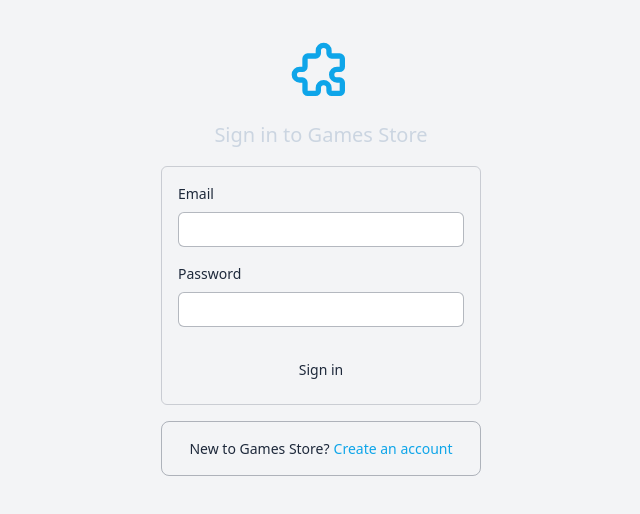
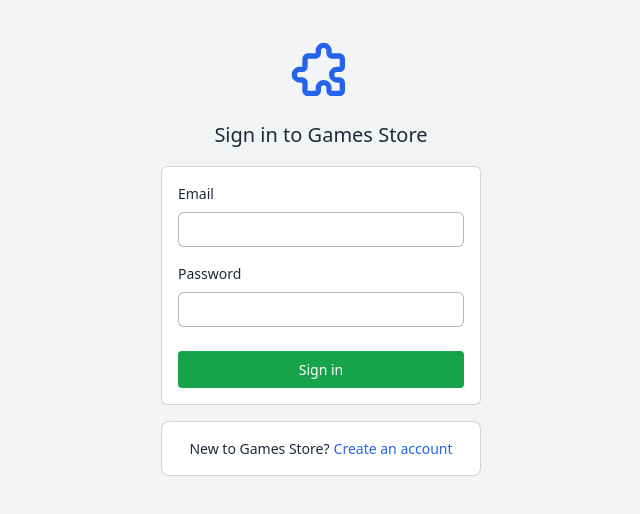
Before and after one commit to Friendly-neighborhood-development/Fnd_games_store, a React (Create React App) app in the folder client/: page /login in a window 1280 px wide. Shown: the top 514 px of the page, without its empty margins (319-959 px from the left). Built offline with nearby package versions, Linux system fonts and the light colour scheme.

Commit message:
light version of login page

```diff
--- a/client/src/components/UI/Input.tsx
+++ b/client/src/components/UI/Input.tsx
@@ -12,7 +12,7 @@ interface CustomInputProps {
 }
 
 const Input: FC<CustomInputProps> = ({className, label, ...props}) => {
-    const rootClasses = ["px-2 text-gray-500 outline-none w-full dark:text-slate-400 dark:bg-slate-900 text-sm", className].join(" ")
+    const rootClasses = ["px-2 outline-none w-full dark:text-slate-400 dark:bg-slate-900 text-sm", className].join(" ")
     return (
         <>
             {label
--- a/client/src/pages/Login.tsx
+++ b/client/src/pages/Login.tsx
@@ -13,13 +13,13 @@ const Login = () => {
         <NotLoginLayout>
             <div className={"pt-6 w-80 flex flex-col items-center"}>
                 <Link to={"/games"} className={"my-4"}>
-                    <PuzzleIcon className={"w-16 h-16 text-sky-500"}/>
+                    <PuzzleIcon className={"w-16 h-16 text-blue-600 dark:text-sky-500"}/>
                 </Link>
-                <h1 className={"text-xl text-slate-300 mb-4"}>
+                <h1 className={"text-xl dark:text-slate-300 mb-4"}>
                     Sign in to Games Store
                 </h1>
                 <form
-                    className={"p-4 dark:bg-slate-700/50 dark:text-slate-300 rounded-md w-full space-y-2 flex flex-col border-gray-500/30 border"}
+                    className={"p-4 bg-white dark:bg-slate-700/50 dark:text-slate-300 rounded-md w-full space-y-2 flex flex-col border-gray-500/30 border"}
                     onSubmit={formHandler}
                 >
                     <Input
@@ -34,16 +34,16 @@ const Login = () => {
                     />
                     <button />
                     <Button
-                        className={"dark:bg-green-700 dark:hover:bg-green-600 w-full dark:text-white"}
+                        className={"bg-green-600 dark:bg-green-700 hover:bg-green-500 dark:hover:bg-green-600 w-full text-white"}
                         type={"submit"}
                         // value={"Submit"}
                     >
                         Sign in
                     </Button>
                 </form>
-                <div className={"text-sm p-4 rounded-lg border border-gray-500/50 w-full mt-4 flex justify-center"}>
+                <div className={"text-sm bg-white dark:bg-transparent p-4 rounded-lg border border-gray-500/30 dark:border-gray-500/50 w-full mt-4 flex justify-center"}>
                     New to Games Store?
-                    <Link to={"/register"} className={"ml-1 text-sky-500"}>
+                    <Link to={"/register"} className={"ml-1 text-blue-600 dark:text-sky-500"}>
                         Create an account
                     </Link>
                 </div>
```
